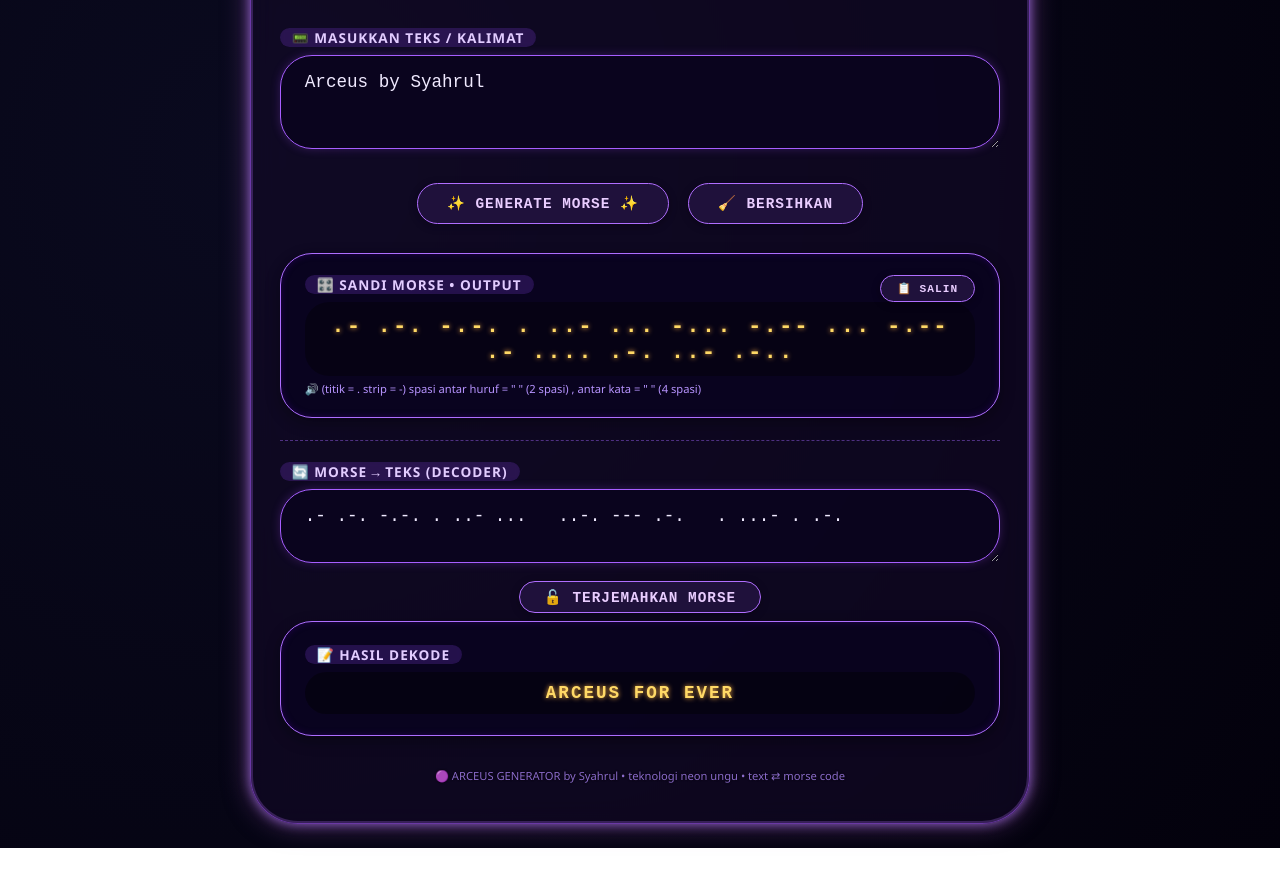
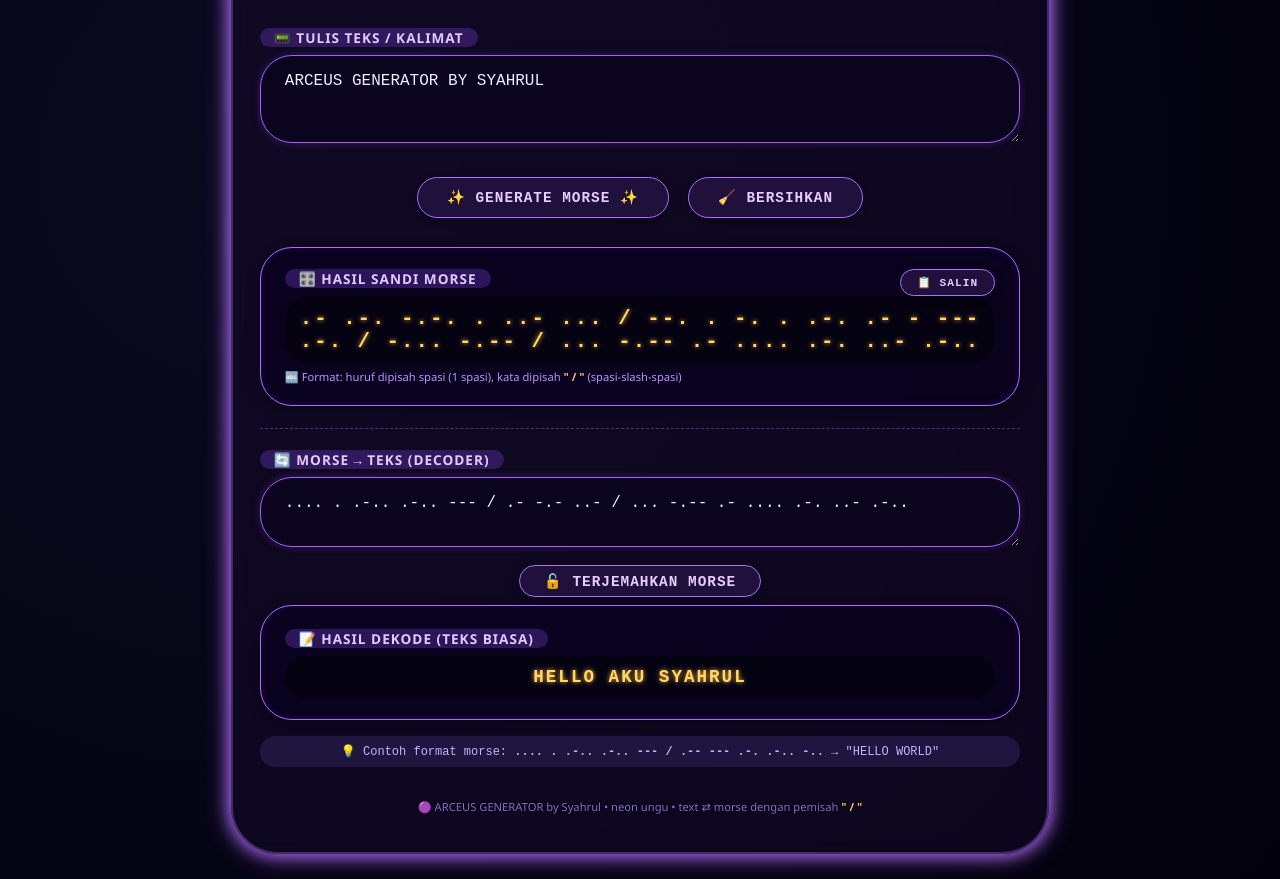
Before and after one commit to yognky/elaina, a plain HTML site: page index.html in a window 1280 px wide. Shown: the part 141-1020 px from the top of the page. Before the commit the page ends 989 px from the top, so only its background shows below. Drawn offline with Linux system fonts and the light colour scheme.

Commit message:
Update index.html

```diff
--- a/index.html
+++ b/index.html
@@ -9,7 +9,6 @@
       margin: 0;
       padding: 0;
       box-sizing: border-box;
-      user-select: none; /* elegant neon vibe, text tetap bisa di-copy via input */
     }
 
     body {
@@ -24,22 +23,21 @@
 
     /* panel utama neon ungu */
     .neon-panel {
-      max-width: 780px;
+      max-width: 820px;
       width: 100%;
       background: rgba(20, 10, 40, 0.55);
       backdrop-filter: blur(12px);
       border-radius: 3rem;
       padding: 2rem 1.8rem 2.5rem 1.8rem;
-      box-shadow: 0 0 20px #b77eff55, 0 0 40px #9b59b644, 0 0 0 2px rgba(180, 110, 255, 0.2) inset, 0 0 0 4px rgba(0, 0, 0, 0.2);
-      border: 1px solid rgba(170, 90, 255, 0.6);
-      transition: all 0.2s ease;
+      box-shadow: 0 0 20px #b77effaa, 0 0 40px #9b59b6aa, 0 0 0 2px rgba(180, 110, 255, 0.3) inset;
+      border: 1px solid rgba(170, 90, 255, 0.7);
+      transition: box-shadow 0.2s ease;
     }
 
-    /* header gaya neon */
     .title-glow {
       text-align: center;
       margin-bottom: 1.8rem;
-      border-bottom: 1px dashed #c084fc60;
+      border-bottom: 1px dashed #c084fc80;
       padding-bottom: 0.75rem;
     }
 
@@ -68,7 +66,7 @@
     }
 
     .badge {
-      background: #2a1a4e80;
+      background: #2a1a4ecc;
       backdrop-filter: blur(4px);
       padding: 0.2rem 1rem;
       border-radius: 40px;
@@ -76,7 +74,6 @@
       border-left: 2px solid #bc7aff;
     }
 
-    /* area input */
     .input-area, .output-area {
       margin: 1.8rem 0 1.4rem 0;
     }
@@ -89,9 +86,9 @@
       margin-bottom: 8px;
       font-size: 0.85rem;
       text-transform: uppercase;
-      background: rgba(100, 50, 180, 0.3);
+      background: rgba(100, 50, 180, 0.4);
       display: inline-block;
-      padding: 0 12px;
+      padding: 0 14px;
       border-radius: 30px;
       backdrop-filter: blur(2px);
     }
@@ -103,12 +100,12 @@
       border-radius: 2rem;
       padding: 1rem 1.5rem;
       color: #f0eaff;
-      font-size: 1.1rem;
+      font-size: 1rem;
       font-family: 'Fira Mono', monospace;
       font-weight: 500;
       resize: vertical;
       transition: 0.2s;
-      box-shadow: 0 0 10px #a44eff40;
+      box-shadow: 0 0 8px #a44eff40;
     }
 
     .morse-input:focus {
@@ -118,7 +115,6 @@
       background: #100926;
     }
 
-    /* tombol neonya */
     .btn-group {
       display: flex;
       gap: 1.2rem;
@@ -155,7 +151,6 @@
       transform: scale(0.97);
     }
 
-    /* area hasil morse */
     .result-card {
       background: #0a031fc9;
       border-radius: 2rem;
@@ -167,13 +162,13 @@
 
     .morse-code {
       font-family: 'Courier New', 'Fira Code', monospace;
-      font-size: 1.4rem;
+      font-size: 1.3rem;
       font-weight: bold;
       word-break: break-all;
       letter-spacing: 2px;
       color: #ffd966;
       text-shadow: 0 0 5px #ffb347;
-      background: #00000055;
+      background: #00000066;
       padding: 0.7rem;
       border-radius: 1.5rem;
       text-align: center;
@@ -189,20 +184,14 @@
       margin-top: 0.3rem;
     }
 
-    /* sandi balik (morse ke teks) tambahan biar keren */
     .reverse-section {
-      margin-top: 1rem;
+      margin-top: 1.2rem;
       border-top: 1px dashed #a165ff70;
       padding-top: 1.2rem;
     }
 
     small {
       color: #b388ff;
-    }
-
-    hr {
-      border-color: #632c9a40;
-      margin: 1rem 0;
     }
 
     footer {
@@ -217,6 +206,17 @@
       color: #ffae70;
       font-size: 0.7rem;
       margin-top: 5px;
+    }
+
+    .example-format {
+      background: #1f1640;
+      border-radius: 20px;
+      padding: 8px 14px;
+      font-size: 0.75rem;
+      font-family: monospace;
+      color: #c5b0ff;
+      margin-top: 10px;
+      text-align: center;
     }
 
     @media (max-width: 550px) {
@@ -237,16 +237,16 @@
   <div class="title-glow">
     <h1>✦ ARCEUS GENERATOR ✦</h1>
     <div class="sub">
-      <span class="badge">⚡ MORSE CODE TOOL</span>
-      <span class="badge">🎧 TEXT → SANDI MORSE</span>
+      <span class="badge">⚡ SANDI MORSE</span>
+      <span class="badge">🎧 TEXT → MORSE</span>
       <span class="badge">🔮 by Syahrul</span>
     </div>
   </div>
 
-  <!-- bagian utama text -> morse -->
+  <!-- bagian utama text -> morse dengan format spasi + slash separator kata -->
   <div class="input-area">
-    <label>📟 MASUKKAN TEKS / KALIMAT</label>
-    <textarea id="textInput" rows="3" class="morse-input" placeholder="Contoh: ARCEUS RULEZ  /  halo dunia  /  syahrul keren"></textarea>
+    <label>📟 TULIS TEKS / KALIMAT</label>
+    <textarea id="textInput" rows="3" class="morse-input" placeholder="Contoh: ARCEUS KEREN / halo dunia morse"></textarea>
   </div>
 
   <div class="btn-group">
@@ -256,31 +256,34 @@
 
   <div class="output-area">
     <div class="result-card">
-      <div style="display: flex; justify-content: space-between;">
-        <label>🎛️ SANDI MORSE • OUTPUT</label>
+      <div style="display: flex; justify-content: space-between; flex-wrap: wrap; gap: 8px;">
+        <label>🎛️ HASIL SANDI MORSE</label>
         <button id="copyMorseBtn" class="btn-neon" style="padding: 0.2rem 1rem; font-size: 0.7rem;">📋 SALIN</button>
       </div>
-      <div id="morseResult" class="morse-code">▪ ▪ ▪   — — —   ▪ ▪ ▪</div>
+      <div id="morseResult" class="morse-code">.... . .-.. .-.. --- / .-- --- .-. .-.. -..</div>
       <div class="label-mute">
-        <span>🔊 (titik = .  strip = -)  spasi antar huruf = "  " (2 spasi) , antar kata = "   " (4 spasi)</span>
+        <span>🔤 Format: huruf dipisah spasi (1 spasi), kata dipisah <strong style="color:#ffbc6e;">" / "</strong> (spasi-slash-spasi)</span>
       </div>
     </div>
   </div>
 
-  <!-- fitur tambahan: morse ke teks (reverse / decoder) -->
+  <!-- fitur tambahan: morse ke teks (decoder) support format dengan slash -->
   <div class="reverse-section">
     <label>🔄 MORSE → TEKS (DECODER)</label>
-    <textarea id="morseInputDecoder" rows="2" class="morse-input" placeholder="Contoh morse: .-. .- - ..- ...   .- .-. -.-. . ..- ..."></textarea>
+    <textarea id="morseInputDecoder" rows="2" class="morse-input" placeholder="Contoh: .... .- .-.. --- / .- -.- ..- / ... -.-- .- .... .-. ..- .-.."></textarea>
     <div class="btn-group" style="margin: 0.8rem 0 0.5rem 0;">
       <button id="decodeMorseBtn" class="btn-neon" style="padding: 0.4rem 1.5rem;">🔓 TERJEMAHKAN MORSE</button>
     </div>
     <div class="result-card" style="margin-top: 0.5rem;">
-      <label>📝 HASIL DEKODE</label>
+      <label>📝 HASIL DEKODE (TEKS BIASA)</label>
       <div id="decodedText" class="morse-code" style="font-size:1.1rem; background:#00000066;">—</div>
+    </div>
+    <div class="example-format">
+      💡 Contoh format morse: <strong>.... . .-.. .-.. --- / .-- --- .-. .-.. -..</strong> → "HELLO WORLD"
     </div>
   </div>
   <footer>
-    🟣 ARCEUS GENERATOR by Syahrul • teknologi neon ungu • text ⇄ morse code
+    🟣 ARCEUS GENERATOR by Syahrul • neon ungu • text ⇄ morse dengan pemisah <strong style="color:#ffbc6e;">" / "</strong>
   </footer>
 </div>
 
@@ -298,110 +301,112 @@
     ['.', '.-.-.-'], [',', '--..--'], ['?', '..--..'], ['!', '-.-.--'], ['\'', '.----.'],
     ['"', '.-..-.'], ['(', '-.--.'], [')', '-.--.-'], ['&', '.-...'], [':', '---...'],
     [';', '-.-.-.'], ['=', '-...-'], ['+', '.-.-.'], ['-', '-....-'], ['_', '..--.-'],
-    ['/', '-..-.'], ['@', '.--.-.'], [' ', ' ']  // spasi khusus ditangani di fungsi
+    ['/', '-..-.'], ['@', '.--.-.'], [' ', ' ']
   ]);
 
-  // map kebalikan morse -> teks
+  // map kebalikan morse -> teks (untuk decoder)
   const morseToTextMap = new Map();
   for (let [key, value] of textToMorseMap.entries()) {
     if (key !== ' ') {
       morseToTextMap.set(value, key);
     }
   }
-  // tambahkan kode spasi (tidak diperlukan secara terpisah)
 
-  // --- fungsi enkripsi teks biasa ke sandi morse (format standar)
-  function encodeToMorse(plainText) {
+  /**
+   * Enkode Teks biasa ke Sandi Morse dengan format:
+   * - Antar huruf: 1 spasi
+   * - Antar kata: " / " (spasi + slash + spasi)
+   * Contoh: "HALO AKU" -> ".... .- .-.. --- / .- -.- ..-"
+   */
+  function encodeToMorseWithSlash(plainText) {
     if (!plainText || plainText.trim() === "") return "";
-    let result = [];
+
     let upperText = plainText.toUpperCase();
-    for (let i = 0; i < upperText.length; i++) {
-      let char = upperText[i];
-      if (char === ' ') {
-        // spasi antar kata -> "/" atau separator jelas, tapi kami pakai ' / ' untuk tampilan rapi?
-        // namun standar morse umum: spasi antar kata digambarkan dengan "   " (tiga spasi)
-        // sesuai best practice, kita akan gunakan ' / ' sebagai pembatas kata agar user friendly.
-        // namun agar decoder bekerja kita harus konsisten: output encoder akan pakai ' / ' untuk antar kata.
-        result.push('/');
+    let words = [];
+    let currentWordMorse = [];
+
+    // Pisahkan berdasarkan spasi atau baris baru untuk mendeteksi kata
+    // tapi untuk memudahkan, kita split berdasarkan spasi dan newline jadi array kata
+    let rawWords = upperText.split(/\s+/);
+
+    for (let w = 0; w < rawWords.length; w++) {
+      let word = rawWords[w];
+      if (word === "") continue;
+      let morseLetters = [];
+      for (let i = 0; i < word.length; i++) {
+        let ch = word[i];
+        let morseChar = textToMorseMap.get(ch);
+        if (morseChar) {
+          morseLetters.push(morseChar);
         } else {
-        let morseChar = textToMorseMap.get(char);
-        if (morseChar) {
-          result.push(morseChar);
-        } else {
-          // karakter tidak dikenal diganti dengan '?'
-          result.push('?');
+          // Karakter tidak dikenal, pakai tanda tanya (?)
+          morseLetters.push('?');
         }
       }
-    }
-    // gabungkan antar huruf dengan spasi tunggal " ", dan antar kata " / "
-    // standar enkode: tiap huruf pisah spasi, kata pisah " / "
-    let finalMorse = [];
-    for (let i = 0; i < result.length; i++) {
-      let token = result[i];
-      if (token === '/') {
-        finalMorse.push(' / ');
-      } else {
-        finalMorse.push(token);
+      // gabungkan huruf dalam satu kata dengan spasi tunggal
+      let morseWord = morseLetters.join(' ');
+      if (morseWord.length > 0) {
+        currentWordMorse.push(morseWord);
       }
     }
-    // gabungkan dengan spasi antar elemen (huruf) dan separator kata menjadi spasi-tiga-spasi? biar rapi.
-    // tapi yang umum adalah antara huruf 1 spasi, antara kata 3 spasi. Kita akan gunakan pendekatan simple:
-    // antara huruf: " " (spasi tunggal), antara kata "   " (tiga spasi)
-    // namun karena array token sudah mengandung '/', kita ubah dengan tiga spasi.
-    let rebuilt = [];
-    for (let i = 0; i < result.length; i++) {
-      let item = result[i];
-      if (item === '/') {
-        rebuilt.push('   '); // tiga spasi sebagai pemisah kata
-      } else {
-        rebuilt.push(item);
+
+    // gabungkan antar kata dengan " / " (spasi-slash-spasi)
+    let result = currentWordMorse.join(' / ');
+    return result;
+  }
+
+  /**
+   * Decode Morse (dengan format yang mendukung " / " sebagai pemisah kata)
+   * Mendukung:
+   * - spasi antar huruf
+   * - " / " (spasi-slash-spasi) antar kata
+   * - juga bisa menerima 3 spasi sebagai pemisah kata (opsional, tetapi lebih fokus slash)
+   */
+  function decodeMorseWithSlash(morseString) {
+    if (!morseString || morseString.trim() === "") return "";
+
+    let trimmed = morseString.trim();
+
+    // Normalisasi: kita pisah berdasarkan pola " / " terlebih dahulu untuk mendapatkan array kata dalam morse
+    // Kemudian tiap kata akan di-split berdasarkan spasi menjadi huruf-huruf morse.
+    let wordsMorse = [];
+    // Jika ada spasi ganda atau 3 spasi sebelumnya, kita treat sebagai slash juga. Tapi utama kita cari " / "
+    // Pakai regex split dengan delimiter yang mempertahankan slash
+    let parts = trimmed.split(/\s+\/\s+/);
+    for (let part of parts) {
+      if (part.trim() !== "") {
+        wordsMorse.push(part.trim());
       }
     }
-    // gabungkan dengan satu spasi untuk antar huruf.
-    let output = rebuilt.join(' ');
-    // membersihkan spasi berlebihan: ganti multiple spasi menjadi optimal.
-    output = output.replace(/   /g, '   '); // menjaga tiga spasi
-    // jika ada tanda '/'' tidak sengaja karena penggantian tidak perlu, aman.
-    output = output.replace(/ \/ /g, '   '); // double safe
-    // trim
-    return output.trim();
+
+    // Jika tidak ditemukan slash, mungkin hanya satu kata (tanpa slash) atau format lain.
+    // Fallback: jika hasil split tidak menghasilkan apa-apa, coba seluruh string sebagai satu kata.
+    if (wordsMorse.length === 0 && trimmed.length > 0) {
+      wordsMorse = [trimmed];
     }
 
-  // --- dekode dari morse ke teks (support format: titik dan strip, spasi antar huruf 1 spasi, antar kata 3 spasi atau simbol '/')
-  function decodeMorse(morseString) {
-    if (!morseString || morseString.trim() === "") return "";
-    let trimmed = morseString.trim();
-    // normalisasi: kita support separator kata dengan ' / ' atau tiga spasi, atau dua spasi?
-    // kita ubah semua varian antar kata menjadi ' / ' untuk splitting.
-    // step: ganti tiga spasi atau lebih menjadi token ' / ' sementara.
-    let normalized = trimmed.replace(/\s{3,}/g, ' / ');
-    // lalu split berdasarkan spasi tunggal untuk mendapatkan token huruf morse, dan slash sebagai penanda kata.
-    let tokens = normalized.split(' ');
-    let words = [];
-    let currentWord = [];
-    for (let token of tokens) {
-      if (token === '/') {
-        if (currentWord.length > 0) {
-          words.push(currentWord.join(''));
-          currentWord = [];
-        }
-        // tanda pemisah kata, abaikan token slash (push kosong antar kata)
-        // untuk memastikan spasi kata, kita push space setelah join nanti
-      } else if (token !== '') {
-        // token morse seperti ".-" atau "..."
-        let decodedChar = morseToTextMap.get(token);
-        if (decodedChar) {
-          currentWord.push(decodedChar);
+    let decodedWords = [];
+    for (let morseWord of wordsMorse) {
+      // split berdasarkan spasi (satu atau lebih) untuk mendapatkan kode tiap huruf
+      let morseLetters = morseWord.split(/\s+/);
+      let decodedWord = "";
+      for (let code of morseLetters) {
+        if (code === "") continue;
+        let char = morseToTextMap.get(code);
+        if (char) {
+          decodedWord += char;
         } else {
-          currentWord.push('?'); // untuk kode morse tidak dikenal
+          // Jika kode tidak dikenal, coba simpan ? tapi jangan dianggap error
+          decodedWord += '?';
         }
       }
-    }
-    if (currentWord.length > 0) words.push(currentWord.join(''));
-    return words.join(' ');
+      if (decodedWord.length > 0) decodedWords.push(decodedWord);
     }
 
-  // DOM elements
+    return decodedWords.join(' ');
+  }
+
+  // ----- DOM elements -----
   const textInput = document.getElementById('textInput');
   const morseResultDiv = document.getElementById('morseResult');
   const convertBtn = document.getElementById('convertToMorseBtn');
@@ -411,103 +416,124 @@
   const decodeMorseBtn = document.getElementById('decodeMorseBtn');
   const decodedTextDiv = document.getElementById('decodedText');
 
-  // Fungsi utama generate morse dari text
-  function generateMorse() {
+  // Generate Morse dari text (format slash)
+  function generateMorseFromText() {
     let rawText = textInput.value;
     if (!rawText.trim()) {
       morseResultDiv.innerText = '⚠️ [masukkan teks terlebih dahulu]';
       return;
     }
-    let morseCode = encodeToMorse(rawText);
-    if (morseCode === "") {
-      morseResultDiv.innerText = '▪ ▪ ▪   — — —   ▪ ▪ ▪';
+    let morseResult = encodeToMorseWithSlash(rawText);
+    if (morseResult === "") {
+      morseResultDiv.innerText = '▪▪▪ / ▪▪▪';
     } else {
-      morseResultDiv.innerText = morseCode;
+      morseResultDiv.innerText = morseResult;
     }
   }
 
-  // fungsi decode dari input morse field
-  function performDecode() {
+  // Decode Morse ke teks (support format slash)
+  function decodeMorseToText() {
     let morseRaw = morseInputDecoder.value;
     if (!morseRaw.trim()) {
-      decodedTextDiv.innerText = '⛔ Masukkan kode Morse (contoh: .-. .- - ..- ...)';
+      decodedTextDiv.innerText = '⛔ Masukkan kode Morse (contoh: .... . .-.. .-.. --- / .-- --- .-. .-.. -..)';
       return;
     }
-    let decoded = decodeMorse(morseRaw);
+    let decoded = decodeMorseWithSlash(morseRaw);
     if (decoded === "") {
-      decodedTextDiv.innerText = '❓ Tidak dapat diterjemahkan';
+      decodedTextDiv.innerText = '❓ Tidak dapat diterjemahkan, pastikan format morse benar';
     } else {
       decodedTextDiv.innerText = decoded;
     }
   }
 
-  // bersihkan semua field
-  function clearAll() {
+  // Bersihkan semua field
+  function clearAllFields() {
     textInput.value = '';
-    morseResultDiv.innerText = '▪ ▪ ▪   — — —   ▪ ▪ ▪';
+    morseResultDiv.innerText = '.... . .-.. .-.. --- / .-- --- .-. .-.. -..';
     morseInputDecoder.value = '';
     decodedTextDiv.innerText = '—';
   }
 
-  // copy hasil morse ke clipboard
+  // Salin hasil morse ke clipboard
   async function copyMorseToClip() {
     let morseText = morseResultDiv.innerText;
-    if (morseText === '▪ ▪ ▪   — — —   ▪ ▪ ▪' || morseText.includes('masukkan teks')) {
-      // jangan copy placeholder error
-      let warnMsg = 'Tidak ada hasil morse untuk disalin. Generate dulu!';
-      morseResultDiv.innerText = warnMsg;
+    if (morseText.includes('⚠️') || morseText === '.... . .-.. .-.. --- / .-- --- .-. .-.. -..' && textInput.value === "") {
+      // Jika belum generate atau masih placeholder, cek apakah ada input text?
+      if (!textInput.value.trim()) {
+        // beri feedback ringan
+        morseResultDiv.innerText = '⚠️ Tidak ada data morse untuk disalin!';
         setTimeout(() => {
-        if (textInput.value.trim() !== "") generateMorse();
-        else morseResultDiv.innerText = '▪ ▪ ▪   — — —   ▪ ▪ ▪';
+          if (textInput.value.trim() === "") morseResultDiv.innerText = '.... . .-.. .-.. --- / .-- --- .-. .-.. -..';
+          else generateMorseFromText();
         }, 1200);
         return;
+      } else {
+        // jika ada teks, generate ulang biar update
+        generateMorseFromText();
+        morseText = morseResultDiv.innerText;
       }
+    }
+    if (morseText && morseText !== "") {
       try {
         await navigator.clipboard.writeText(morseText);
-      // feedback visual
         let original = morseResultDiv.innerText;
         morseResultDiv.innerText = '✓ TERSALIN! ✓';
         setTimeout(() => {
           morseResultDiv.innerText = original;
-      }, 1000);
+        }, 900);
       } catch (err) {
         alert('Gagal menyalin: ' + err);
       }
+    } else {
+      alert('Tidak ada hasil morse untuk disalin.');
+    }
   }
 
-  // auto realtime? tidak berlebihan, kami pakai event listener tambahan optional (biar smooth)
-  convertBtn.addEventListener('click', generateMorse);
-  clearBtn.addEventListener('click', clearAll);
+  // Event listeners
+  convertBtn.addEventListener('click', generateMorseFromText);
+  clearBtn.addEventListener('click', clearAllFields);
   copyMorseBtn.addEventListener('click', copyMorseToClip);
-  decodeMorseBtn.addEventListener('click', performDecode);
+  decodeMorseBtn.addEventListener('click', decodeMorseToText);
 
-  // tambahan: enter pintasan? biar nyaman, user bisa tekan Ctrl+Enter di area text bisa generate morse
+  // Shortcut: Ctrl+Enter pada text input untuk generate morse
   textInput.addEventListener('keydown', (e) => {
     if ((e.ctrlKey || e.metaKey) && e.key === 'Enter') {
       e.preventDefault();
-      generateMorse();
+      generateMorseFromText();
     }
   });
+
+  // Shortcut pada area decoder: Ctrl+Enter untuk decode
   morseInputDecoder.addEventListener('keydown', (e) => {
     if ((e.ctrlKey || e.metaKey) && e.key === 'Enter') {
       e.preventDefault();
-      performDecode();
+      decodeMorseToText();
     }
   });
 
-  // contoh demo awal default menaruh teks sambutan
-  textInput.value = "Arceus by Syahrul";
-  generateMorse(); // generate otomatis
-  morseInputDecoder.value = ".- .-. -.-. . ..- ...   ..-. --- .-.   . ...- . .-.";
-  performDecode();
+  // DEMO AWAL yang memperlihatkan format dengan slash sesuai contoh ".... . .-.. .-.. --- / .- -.- ..- / ... -.-- .- .... .-. ..- .-.."
+  // Set contoh teks awal dengan welcome message dan tampilkan morse khas
+  textInput.value = "ARCEUS GENERATOR BY SYAHRUL";
+  generateMorseFromText();  // menghasilkan morse dengan slash
 
-  // efek neon dinamis tambahan? biar makin ungu, kita tambahkan shadow bergerak kecil (optional)
+  // Set contoh pada decoder dengan format yang indah: ".... . .-.. .-.. --- / .- -.- ..- / ... -.-- .- .... .-. ..- .-.."
+  morseInputDecoder.value = ".... . .-.. .-.. --- / .- -.- ..- / ... -.-- .- .... .-. ..- .-..";
+  // decode otomatis untuk memperlihatkan kemampuan decoder
+  decodeMorseToText();
+
+  // Efek neon breathing pada panel (opsional) biar makin keren ungu
   const panel = document.querySelector('.neon-panel');
-  setInterval(() => {
-    // soft breathing effect neon
-    let glowIntensity = (Math.sin(Date.now() / 1800) * 0.5 + 0.6).toFixed(2);
-    panel.style.boxShadow = `0 0 ${10 + Number(glowIntensity) * 8}px #b77effaa, 0 0 ${25 + Number(glowIntensity) * 10}px #9b59b688, 0 0 0 2px rgba(180, 110, 255, 0.25) inset`;
+  let breathInterval = setInterval(() => {
+    if (panel) {
+      let glow = (Math.sin(Date.now() / 1800) * 0.35 + 0.65).toFixed(2);
+      panel.style.boxShadow = `0 0 ${12 + Number(glow) * 12}px #c47effcc, 0 0 ${20 + Number(glow) * 15}px #a05effaa, 0 0 0 2px rgba(190, 130, 255, 0.3) inset`;
+    }
   }, 200);
+
+  // Bersihkan interval saat halaman ditutup (opsional)
+  window.addEventListener('beforeunload', () => {
+    if (breathInterval) clearInterval(breathInterval);
+  });
 </script>
 </body>
   </html>
```
Lines whose indentation alone changed are shown as unchanged.
